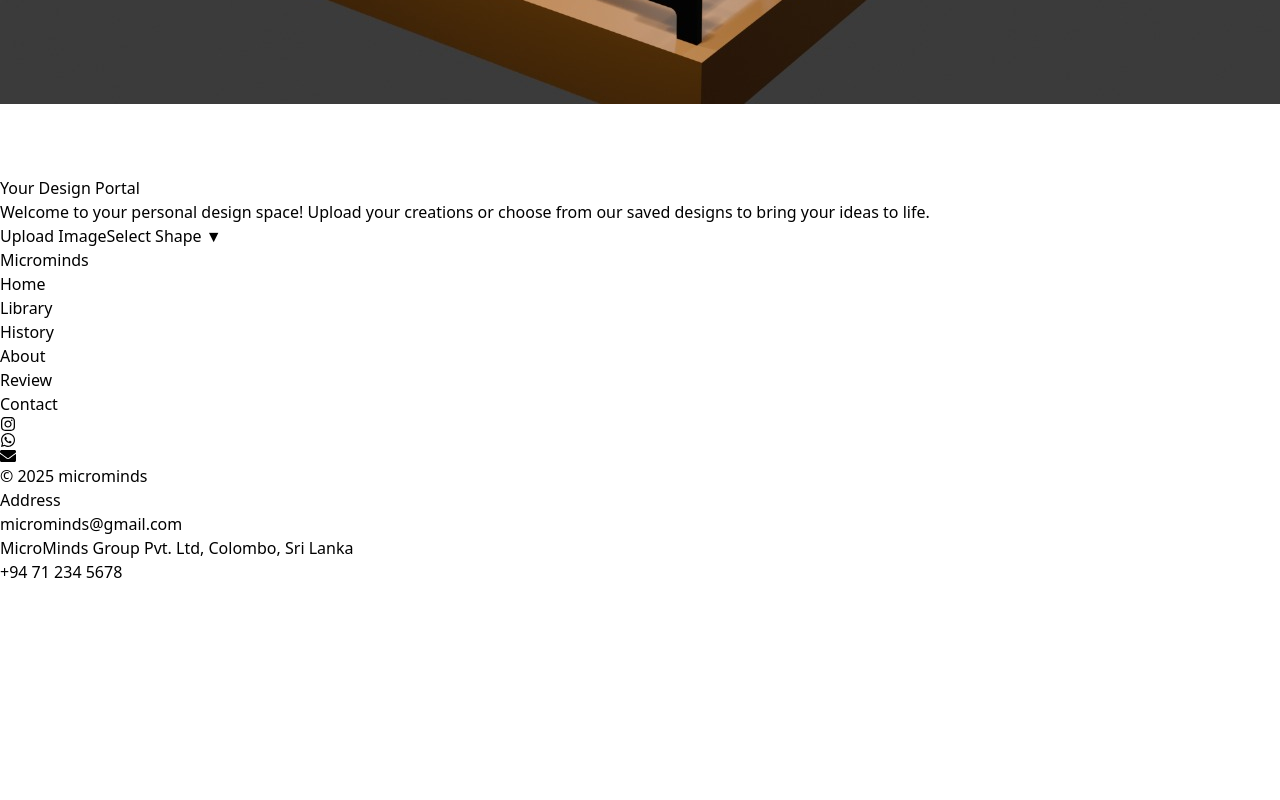
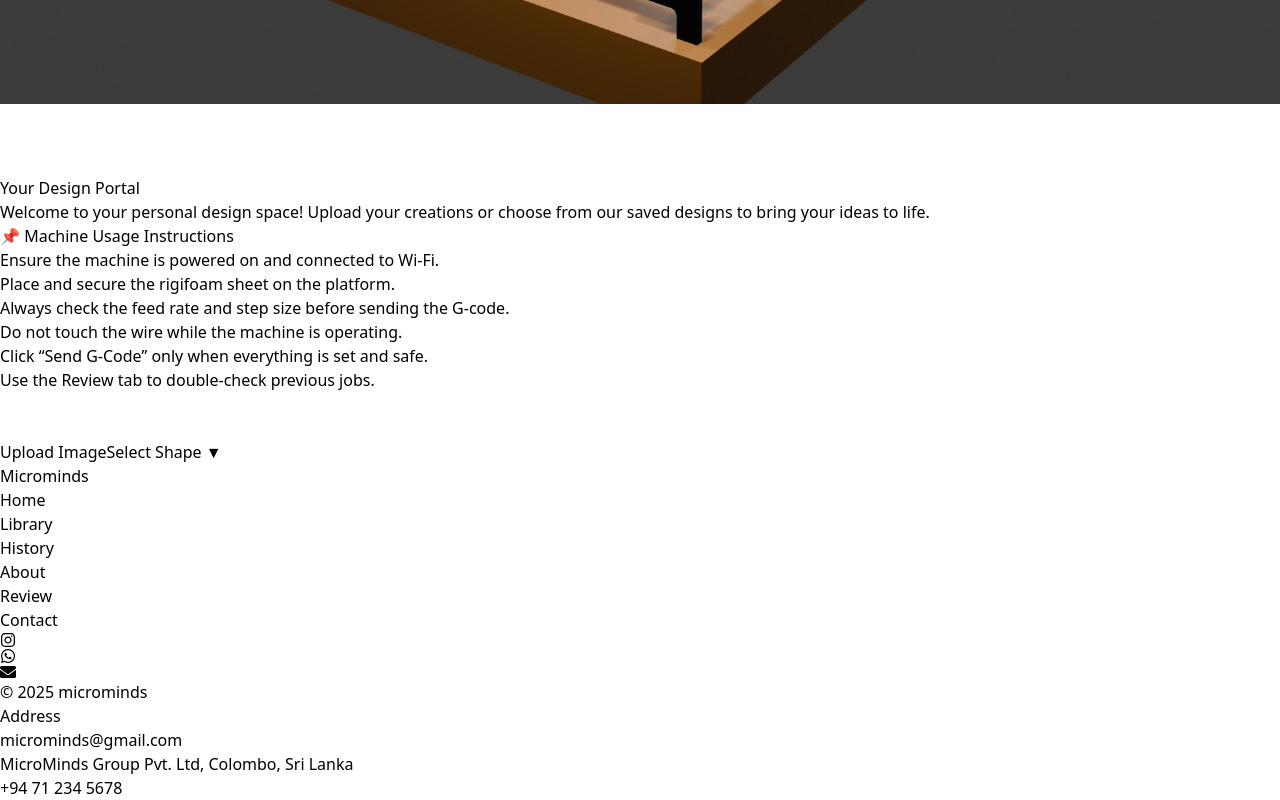
Before and after one commit to Micro-Minds/foam-cutter-frontend, a React (Vite) app: page /app/home in a window 1280 px wide. Shown: the part 694-1494 px from the top of the page. Before the commit the page ends 1278 px from the top, so only its background shows below. Built offline with nearby package versions, Linux system fonts and the light colour scheme.

Commit message:
included machine instructions

```diff
--- a/src/pages/HomePage.tsx
+++ b/src/pages/HomePage.tsx
@@ -74,12 +74,25 @@ export const HomePage = () => {
   return (
       <div className="flex flex-col min-h-screen bg-[#f0ede7] text-gray-800">
         <main className="flex-grow flex flex-col items-center justify-center px-2 py-6 text-center">
-          <img src={machineImage} alt="Design preview" className="w-full max-w-3xl h-auto mx-auto rounded-lg object-cover" />
+          <img src={machineImage} alt="Design preview" className="w-full max-w-xl h-64 mx-auto rounded-lg object-contain shadow" />
           <br /><br /><br />
           <h1 className="text-3xl sm:text-4xl font-bold text-green-800 mb-4">Your Design Portal</h1>
           <p className="max-w-2xl text-base sm:text-lg text-gray-700 mb-8">
             Welcome to your personal design space! Upload your creations or choose from our saved designs to bring your ideas to life.
           </p>
+
+          <div className="text-left mt-6 max-w-3xl mx-auto">
+            <h2 className="text-2xl font-semibold mb-3 text-green-700">📌 Machine Usage Instructions</h2>
+            <ul className="list-disc list-inside text-gray-700 space-y-1 text-sm sm:text-base">
+              <li>Ensure the machine is powered on and connected to Wi-Fi.</li>
+              <li>Place and secure the rigifoam sheet on the platform.</li>
+              <li>Always check the feed rate and step size before sending the G-code.</li>
+              <li>Do not touch the wire while the machine is operating.</li>
+              <li>Click “Send G-Code” only when everything is set and safe.</li>
+              <li>Use the Review tab to double-check previous jobs.</li>
+            </ul>
+          </div>
+          <br /><br />
 
           <div className="flex flex-col sm:flex-row gap-4 mb-6">
             <button className="bg-green-300 hover:bg-green-400 text-black font-medium py-2 px-6 rounded-lg shadow">
```
